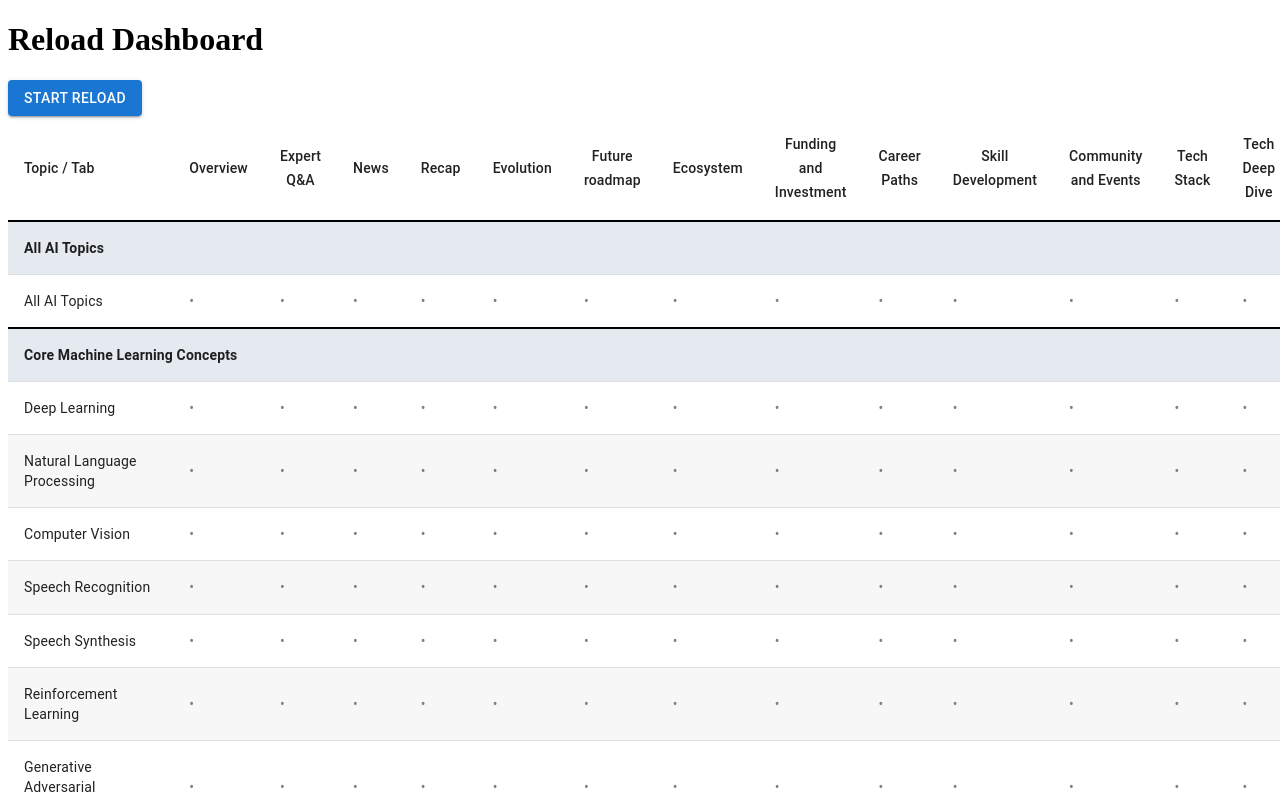
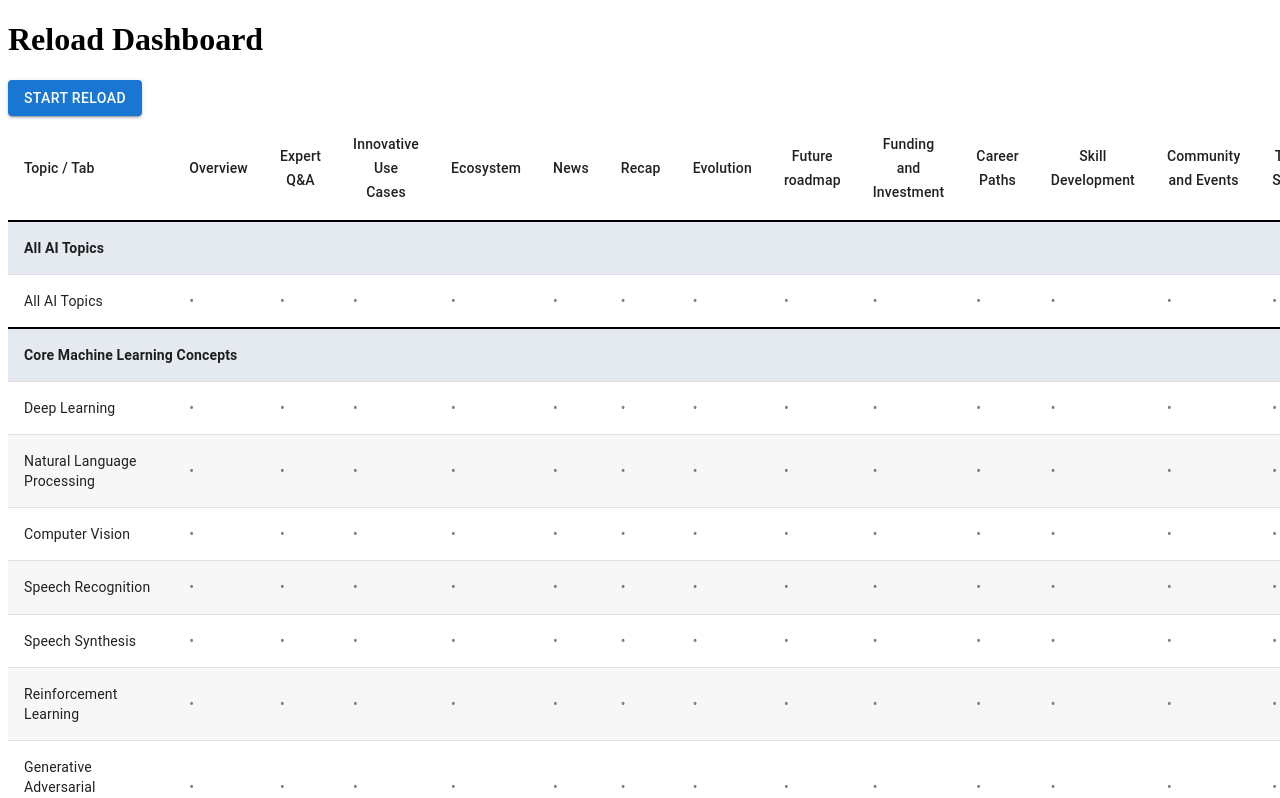
Before and after one commit to sitaram/aitrends, a Next.js app: page /reload in a window 1280 px wide. Shown: the top 798 px of the page. Built offline with nearby package versions, Linux system fonts and the light colour scheme.

Commit message:
reorder-tabs

```diff
--- a/app/tabs.js
+++ b/app/tabs.js
@@ -1,12 +1,14 @@
 export const tabs = [
   'Overview',
   'Expert Q&A',
+  'Innovative Use Cases',
+  'Ecosystem',
+  'Divider',
   'News',
   'Recap',
   'Evolution',
   'Future roadmap',
   'Divider',
-  'Ecosystem',
   'Funding and Investment',
   'Career Paths',
   'Skill Development',
@@ -25,6 +27,5 @@ export const tabs = [
   'Comparisons',
   'Applications',
   'Case Studies',
-  'Innovative Use Cases',
   'Impact',
 ];
```
